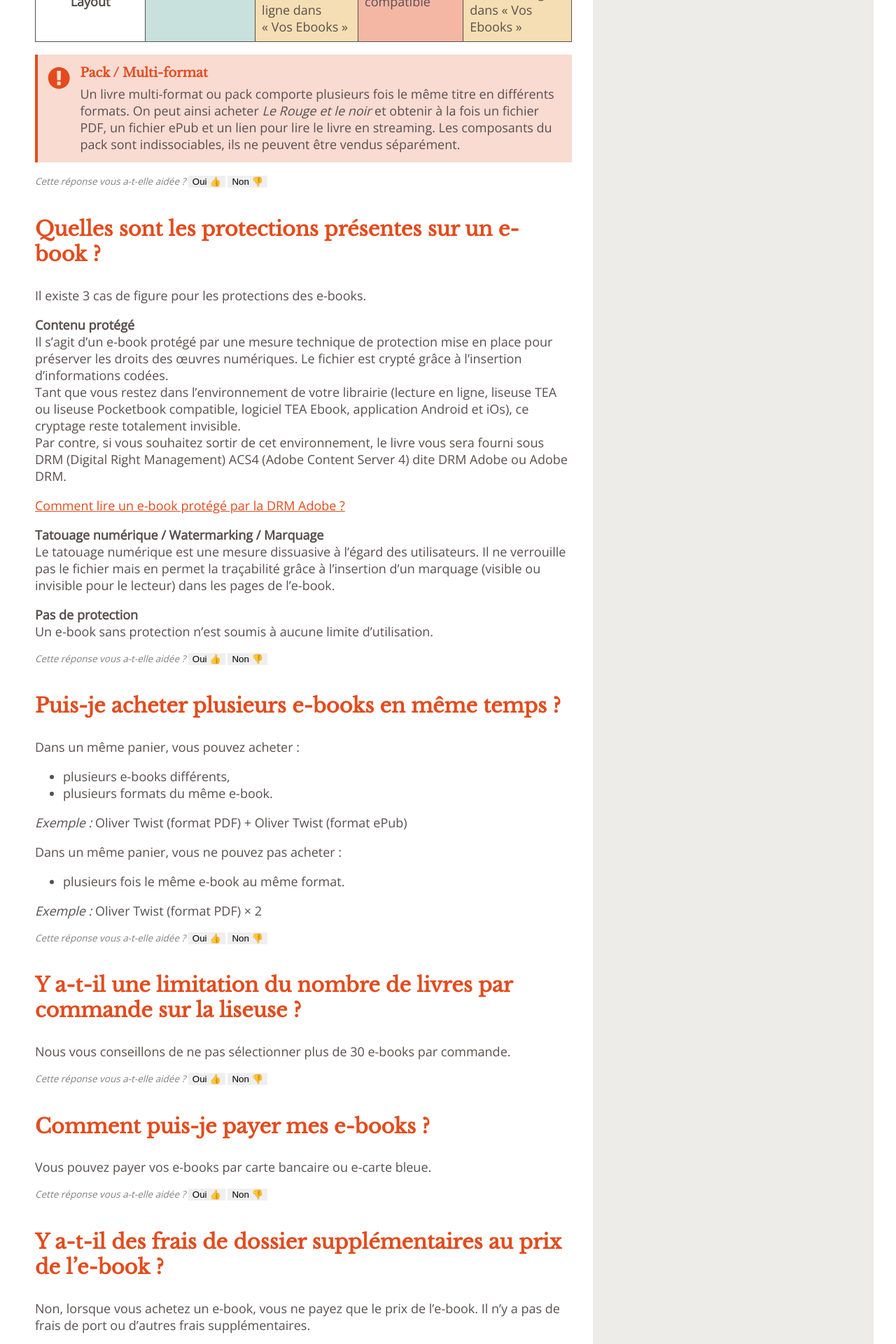
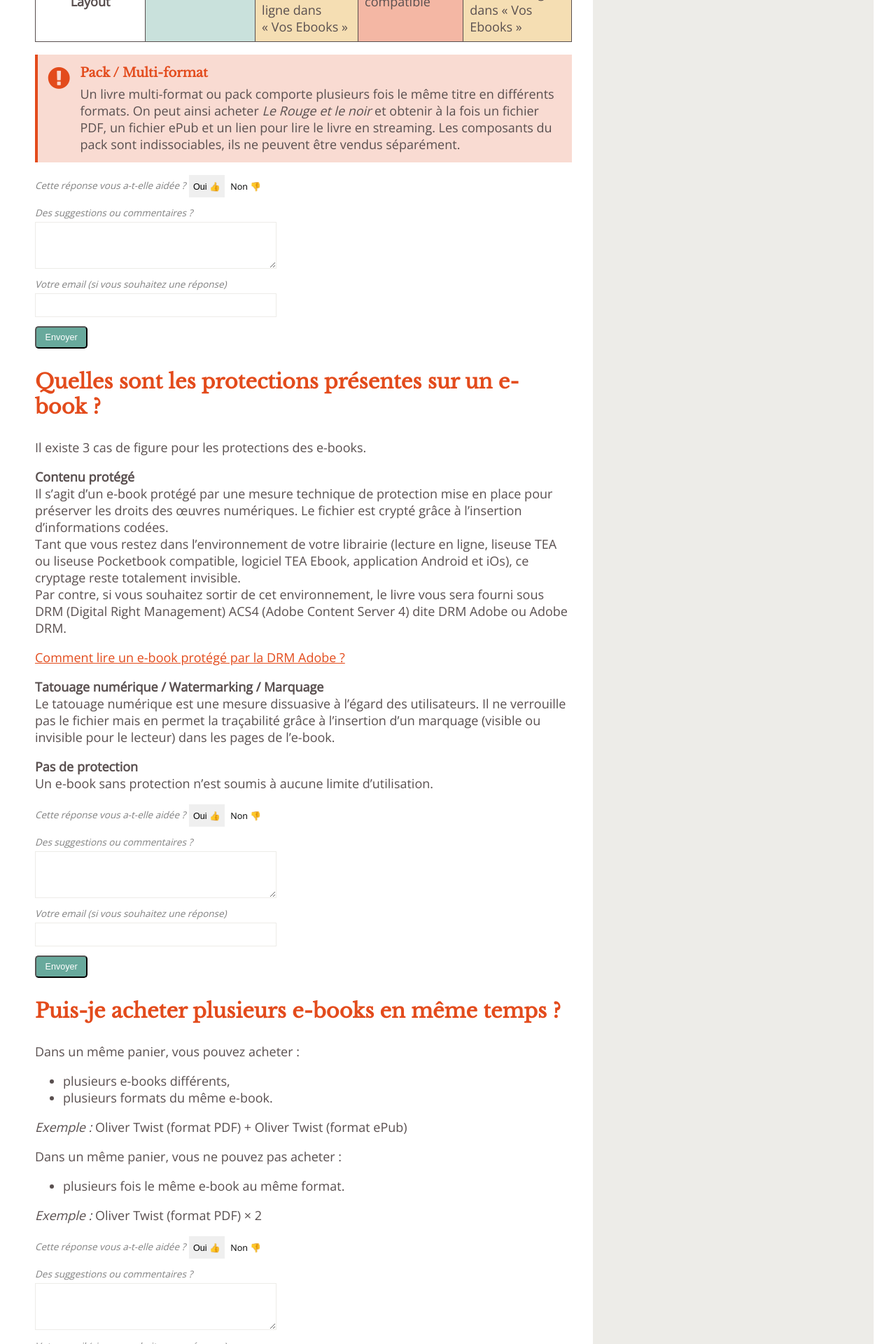
Before and after one commit to TEA-ebook/help-center, a Jekyll site: the page built from _pages/FAQ-achat.md, in a window 1280 px wide. Shown: the part 2105-4025 px from the top of the page at 70% size. Built offline with Jekyll 4.4.1, drawn with Linux system fonts in a browser that asks for light colours; some of the changed text lies outside the part shown.

Commit message:
Add: comment and email input

```diff
--- a/_includes/feedback-button.html
+++ b/_includes/feedback-button.html
@@ -1,4 +1,5 @@
-<div class="feedback">Cette réponse vous a-t-elle aidée ?
+<div class="feedback">
+	<span>Cette réponse vous a-t-elle aidée ?</span>
 	<form action="https://formspree.io/feedback-aide@tea-ebook.com" method="POST">
 	    <input type="hidden" name="page" value="{{ page.url }}">
 	    <input type="hidden" name="question" value="{{ include.question }}">
@@ -6,7 +7,7 @@
 	    <input type="hidden" name="_next" value="{{ page.url }}" />
 	    <input type="hidden" name="_language" value="fr" />
 	    <input type="hidden" name="_subject" value="[Aide] Feedback" />
-	    <input type="submit" value="Oui 👍">
+	    <input type="submit" value="Oui 👍" class="thumb-button">
 	</form>
 	<form action="https://formspree.io/feedback-aide@tea-ebook.com" method="POST">
 	    <input type="hidden" name="page" value="{{ page.url }}">
@@ -15,6 +16,11 @@
 	    <input type="hidden" name="_next" value="{{ page.url }}" />
 	    <input type="hidden" name="_language" value="fr" />
 	    <input type="hidden" name="_subject" value="[Aide] Feedback" />
-	    <input type="submit" value="Non 👎">
+	    <span class="thumb-button">Non 👎</span>
+	    <div>
+	    	<label>Des suggestions ou commentaires ? <textarea name="comment"></textarea></label>
+	    	<label>Votre email (si vous souhaitez une réponse) <input type="text" name="email" value="" /></label>
+		    <input type="submit" class="button" value="Envoyer">
+		</div>
 	</form>
 </div>
--- a/_sass/style.scss
+++ b/_sass/style.scss
@@ -438,16 +438,56 @@ footer {
 
 // Feedback
 .feedback {
-  font-style: italic;
-  color: grey;
-  font-size: .75em;
-  margin: 1em 0 3em;
 
-  form, input[type="submit"] {
-    border: none;
+  form {
     display: inline;
   }
-  input[type="submit"]:hover {
-    background: #edece8;
+
+  span, label {
+    font-style: italic;
+    color: grey;
+    font-size: .75em;
+  }
+
+  label {
+    display: block;
+    margin: 1em 0;
+  }
+
+  .thumb-button {
+    display: inline;
+    border: none;
+    color: black;
+    font-size: .7em;
+    font-style: normal;
+
+    &:hover {
+      background: #edece8;
+      border-radius: .3em;
+      cursor: default;
+    }
+  }
+  span.thumb-button {
+    padding: .3em;
+  }
+
+  textarea, input[type="text"] {
+    display: block;
+    width: 45%;
+    margin-top: .3em;
+    border: 1px solid #edece8;
+  }
+
+  textarea { height: 5em; }
+  input { height: 2.5em; }
+
+  input[type="submit"].button {
+    font-size: .7em;
+    color: white;
+    margin: 0;
+    padding: .5em 1em;
+    &:hover {
+      background: $buttonBackground; // TODO
+    }
   }
 }
```
